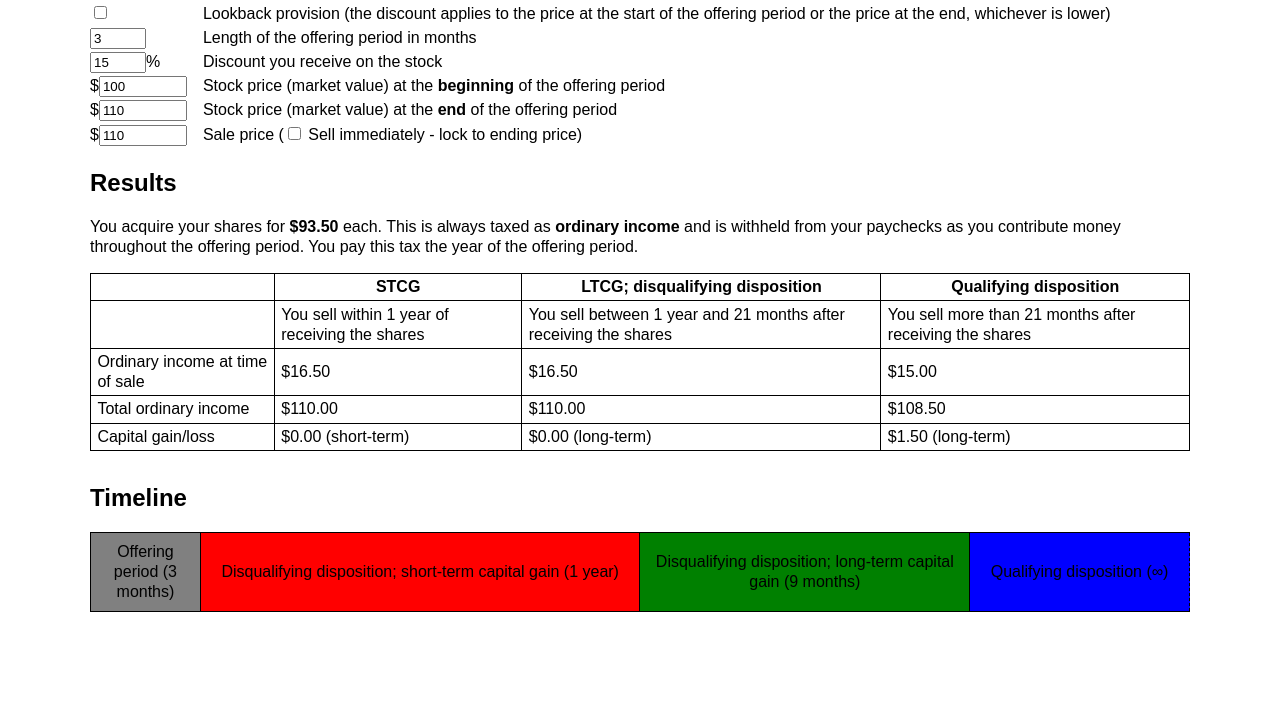
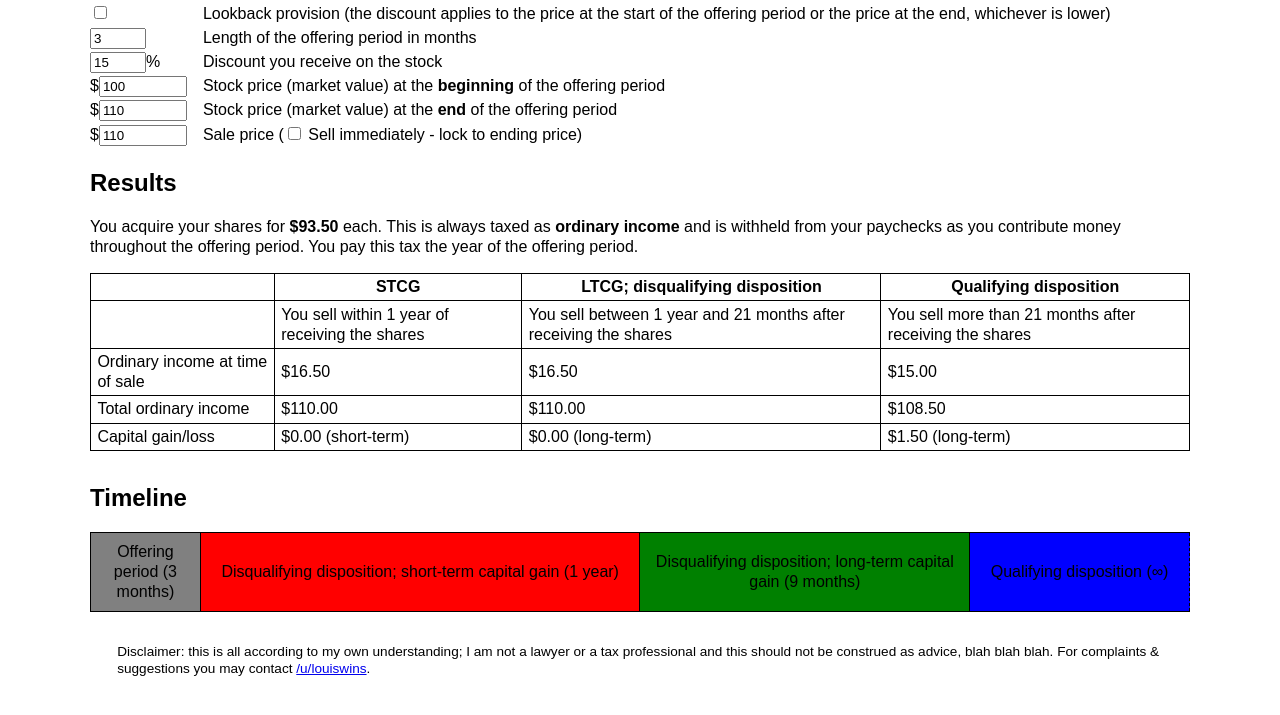
Before and after one commit to louiswins/espp, a plain HTML site: page index.html in a window 1280 px wide. Shown: the part 81-796 px from the top of the page. Drawn offline with Linux system fonts and the light colour scheme.

Commit message:
Disclaimer

```diff
--- a/index.html
+++ b/index.html
@@ -66,6 +66,10 @@ caption, h2 {
 	font-weight: bold;
 	margin-bottom: 0.8em;
 }
+footer {
+	font-size: .85em;
+	margin: 2em;
+}
 .loss {
 	color: red;
 }
@@ -98,6 +102,8 @@ caption, h2 {
 <td id="ltcg">Disqualifying disposition; long-term capital gain (<span id="ltcglen_timeline">9 months</span>)</td>
 <td id="qualdist">Qualifying disposition (&infin;)</td>
 </tr></table>
+
+<footer>Disclaimer: this is all according to my own understanding; I am not a lawyer or a tax professional and this should not be construed as advice, blah blah blah. For complaints & suggestions you may contact <a href="https://www.reddit.com/u/louiswins">/u/louiswins</a>.</footer>
 
 <script>
 var $ = document.getElementById.bind(document);
```
